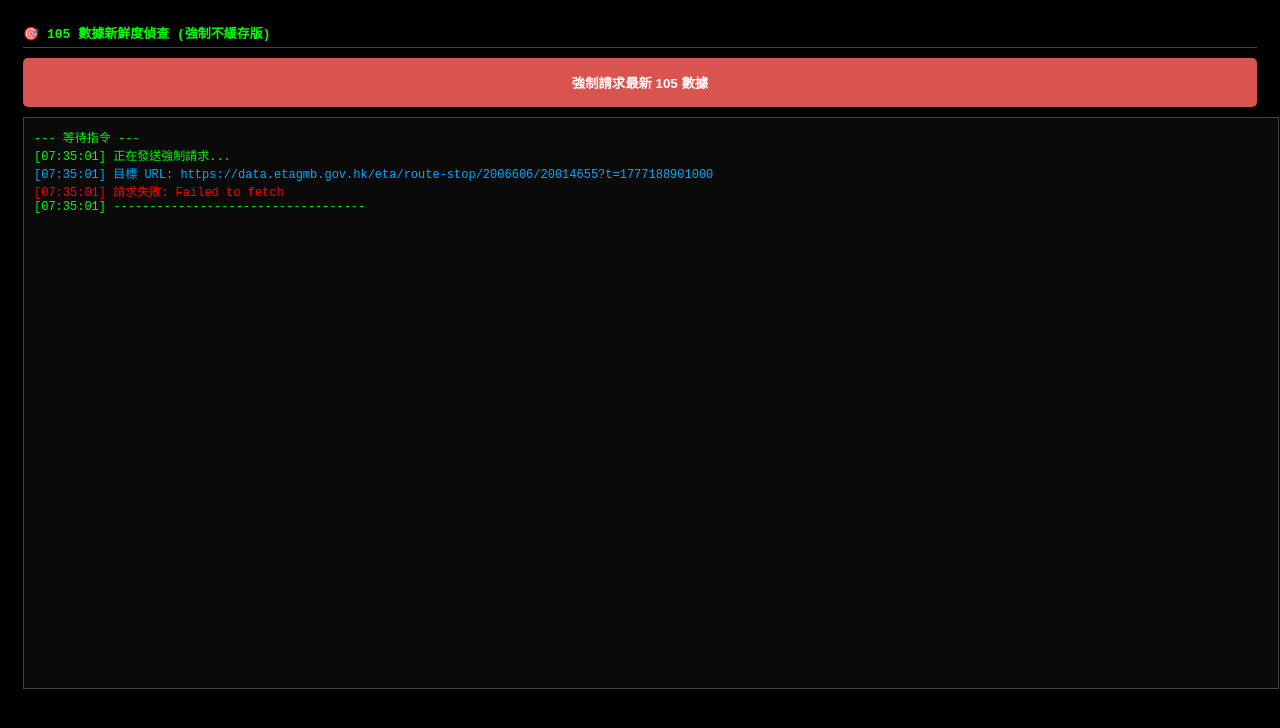
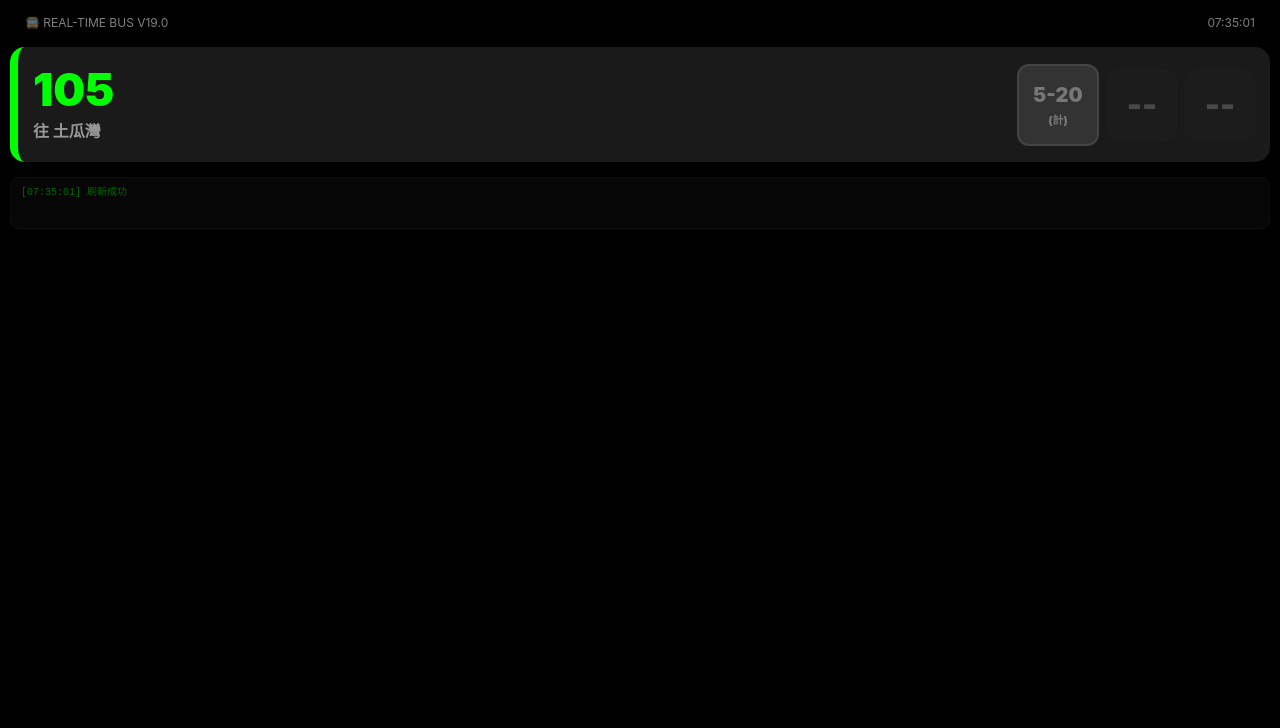
Before and after one commit to ivanccf823-web/IAM-bus-display, a plain HTML site: page index.html in a window 1280 px wide. Drawn offline with Linux system fonts and the light colour scheme; no server answers.

Commit message:
Update index.html

```diff
--- a/index.html
+++ b/index.html
@@ -2,90 +2,150 @@
 <html lang="zh-HK">
 <head>
     <meta charset="UTF-8">
-    <meta name="viewport" content="width=device-width, initial-scale=1.0">
-    <title>105 深度偵錯 V18.0</title>
+    <meta name="viewport" content="width=device-width, initial-scale=1.0, maximum-scale=1.0, user-scalable=no, viewport-fit=cover">
+    <title>實時巴士站牌 V19.0</title>
     <style>
-        body { background: #000; color: #0f0; font-family: monospace; padding: 15px; }
-        #console {
-            width: 100%; height: 550px; background: #0a0a0a; color: #0f0;
-            border: 1px solid #444; padding: 10px; overflow-y: scroll;
-            font-size: 12px; white-space: pre-wrap;
+        :root {
+            --kmb-color: #ffcc00; --gmb-color: #00ff00; --bg-color: #000;
+            --real-time-color: #00ff00; --scheduled-color: #777777;
         }
-        .btn { background: #d9534f; color: white; border: none; padding: 15px; border-radius: 5px; width: 100%; font-weight: bold; cursor: pointer; margin-bottom: 10px; }
-        .data-box { color: #0af; margin: 10px 0; border: 1px dashed #444; padding: 5px; }
-        .timestamp { color: #ffcc00; font-weight: bold; }
+        body {
+            background: var(--bg-color); color: #fff; font-family: -apple-system, sans-serif;
+            margin: 0; padding: 10px; overflow-x: hidden;
+        }
+        .header { display: flex; justify-content: space-between; align-items: center; padding: 5px 15px; opacity: 0.5; font-size: 12px; }
+        .card {
+            background: #1a1a1a; margin: 12px 0; border-radius: 15px; display: flex;
+            justify-content: space-between; align-items: center; padding: 15px;
+            border-left: 8px solid var(--kmb-color); min-height: 85px;
+        }
+        .gmb-card { border-left-color: var(--gmb-color); }
+        .info-section { display: flex; flex-direction: column; justify-content: center; flex: 1; }
+        .route-num { font-size: 45px; font-weight: 900; color: var(--kmb-color); line-height: 1; }
+        .gmb-card .route-num { color: var(--gmb-color); }
+        .dest { font-size: 16px; color: #999; margin-top: 6px; font-weight: bold; }
+        .eta-section { display: flex; gap: 8px; align-items: center; justify-content: flex-end; }
+        .eta-box {
+            width: 68px; height: 68px; background: #262626; border-radius: 12px;
+            display: flex; flex-direction: column; justify-content: center; align-items: center;
+            flex-shrink: 0; border: 1px solid #333;
+        }
+        .eta-box:first-child { background: #333; border: 2px solid #444; width: 78px; height: 78px; }
+        .val-real { color: var(--real-time-color); }
+        .val-sch { color: var(--scheduled-color); }
+        .val-white { color: #ffffff; }
+        .eta-val { font-size: 32px; font-weight: 900; line-height: 1; }
+        .eta-box:first-child .eta-val { font-size: 40px; }
+        .eta-tag { font-size: 11px; margin-top: 4px; font-weight: 900; }
+        .fallback-text { font-size: 20px; color: var(--scheduled-color); font-weight: 900; }
+        .arriving { color: #ffcc00; font-size: 14px; font-weight: bold; animation: blink 1s infinite; text-align: center; line-height: 1.2; }
+        @keyframes blink { 0% {opacity:1} 50% {opacity:0.3} 100% {opacity:1} }
+        #debug-log { height: 40px; background: #111; color: #00ff00; font-size: 10px; font-family: monospace; padding: 5px 10px; border-radius: 8px; overflow: hidden; margin-top: 15px; border: 1px solid #222; opacity: 0.4; }
     </style>
 </head>
 <body>
 
-<div style="border-bottom: 1px solid #444; margin-bottom: 10px; padding-bottom: 5px;">
-    <strong>🎯 105 數據新鮮度偵查 (強制不緩存版)</strong>
+<div class="header">
+    <span>🚍 REAL-TIME BUS V19.0</span>
+    <span id="update-time">--:--:--</span>
 </div>
 
-<button class="btn" onclick="forceRefresh105()">強制請求最新 105 數據</button>
-
-<div id="console">--- 等待指令 ---</div>
+<div id="display">載入中...</div>
+<div id="debug-log">系統啟動中...</div>
 
 <script>
-    const RID = "2006606";
-    const SID = "20014655";
+    const SYNC_CONFIGS = [
+        { type: 'KMB', route: '98D', stop_id: '6AE5EC17DAE4E646', dir: 'O' },
+        { type: 'KMB', route: '290A', stop_id: '3366C1DC458401B3', dir: 'I' },
+        { type: 'KMB', route: '290X', stop_id: '3366C1DC458401B3', dir: 'I' },
+        { type: 'GMB', route: '105', route_id: '2006606', stop_id: '20014655' }
+    ];
+
     const PROXY = "https://api.allorigins.win/get?url=";
-    let lastData = "";
 
-    function log(msg, type = 'INFO') {
-        const el = document.getElementById('console');
-        const time = new Date().toLocaleTimeString('zh-HK',{hour12:false});
-        const color = type === 'DATA' ? '#0af' : (type === 'ERROR' ? '#f00' : '#0f0');
-        el.innerHTML += `\n<span style="color:${color}">[${time}] ${msg}</span>`;
-        el.scrollTop = el.scrollHeight;
+    function addLog(msg) {
+        document.getElementById('debug-log').innerHTML = `[${new Date().toLocaleTimeString('zh-HK',{hour12:false})}] ${msg}`;
     }
 
-    async function forceRefresh105() {
-        // 🚀 加入 Cache Buster: 喺網址後面加個隨機數，確保唔會攞到舊 Cache
-        const ts = Date.now();
-        const target = `https://data.etagmb.gov.hk/eta/route-stop/${RID}/${SID}?t=${ts}`;
-        const proxyUrl = `${PROXY}${encodeURIComponent(target)}`;
+    async function updateUI() {
+        let html = '';
+        const now = new Date();
+        const hr = now.getHours();
+        document.getElementById('update-time').innerText = now.toLocaleTimeString('zh-HK',{hour12:false});
 
-        log(`正在發送強制請求...`);
-        log(`目標 URL: ${target}`, 'DATA');
+        for (const item of SYNC_CONFIGS) {
+            try {
+                let etas = [];
+                let useFallback = false;
 
-        try {
-            const res = await fetch(proxyUrl);
-            const wrapper = await res.json();
-            const rawJson = wrapper.contents;
-            const json = JSON.parse(rawJson);
+                if (item.type === 'KMB') {
+                    const res = await fetch(`https://data.etabus.gov.hk/v1/transport/kmb/eta/${item.stop_id}/${item.route}/1?t=${Date.now()}`);
+                    const json = await res.json();
+                    etas = (json.data || []).filter(d => d.dir === item.dir).slice(0, 3).map(d => ({ dest: d.dest_tc, time: d.eta, is_gmb: false }));
+                }
+                else if (item.type === 'GMB') {
+                    try {
+                        const target = `https://data.etagmb.gov.hk/eta/route-stop/${item.route_id}/${item.stop_id}?t=${Date.now()}`;
+                        const res = await fetch(PROXY + encodeURIComponent(target));
+                        const wrapper = await res.json();
+                        const json = JSON.parse(wrapper.contents);
 
-            // 檢查數據時間
-            const apiTime = json.generated_timestamp || "無時間戳";
-            log(`伺服器生成時間: <span class="timestamp">${apiTime}</span>`);
+                        // 🚀 關鍵修正：將 eta_res 改回回傳數據中的 "eta"
+                        const rawList = (json.data && Array.isArray(json.data)) ? (json.data[0].eta || []) : (json.data?.eta || []);
 
-            if (rawJson === lastData) {
-                log(`⚠️ 數據內容同上一次完全一樣！可能 API 未更新。`, 'ERROR');
-            } else {
-                log(`✅ 數據有變動！`, 'INFO');
-                lastData = rawJson;
-            }
+                        if (rawList.length === 0) {
+                            useFallback = true;
+                        } else {
+                            etas = rawList.map(d => ({
+                                dest: '土瓜灣',
+                                time: d.timestamp,
+                                is_sch: d.eta_status === 0,
+                                is_gmb: true
+                            })).slice(0, 3);
+                        }
+                    } catch (e) { useFallback = true; }
+                }
 
-            // 顯示最關鍵嘅 ETA 段落
-            if (json.data && json.data.length > 0 && json.data[0].eta_res) {
-                const etas = json.data[0].eta_res;
-                log(`目前 ETA 數據：`, 'DATA');
-                etas.forEach((e, i) => {
-                    log(`  ${i+1}. 時間: ${e.timestamp} | 狀態: ${e.eta_status === 1 ? '實時' : '預計'}`);
-                });
-            } else {
-                log(`API 內容: ${rawJson.substring(0, 200)}...`, 'DATA');
-            }
+                const validEtas = etas.filter(eta => (new Date(eta.time) - now) / 1000 > -120);
 
-        } catch (e) {
-            log(`請求失敗: ${e.message}`, 'ERROR');
+                html += `<div class="card ${item.type.toLowerCase()}-card">
+                            <div class="info-section">
+                                <div class="route-num">${item.route}</div>
+                                <div class="dest">往 ${item.type === 'GMB' ? '土瓜灣' : (validEtas[0]?.dest || '---')}</div>
+                            </div>
+                            <div class="eta-section">`;
+
+                if (item.route === '105' && (useFallback || validEtas.length === 0) && hr >= 6 && hr < 24) {
+                    html += `<div class="eta-box"><span class="fallback-text">5-20</span><span class="eta-tag val-sch">(計)</span></div>`;
+                    html += `<div class="eta-box" style="opacity:0.2"><span class="eta-val">--</span></div>`;
+                    html += `<div class="eta-box" style="opacity:0.2"><span class="eta-val">--</span></div>`;
+                }
+                else if (validEtas.length === 0) {
+                    html += `<div style="color:#555; font-size:14px; font-weight:bold; margin-right:10px;">服務結束</div>`;
+                }
+                else {
+                    for (let i = 0; i < 3; i++) {
+                        if (validEtas[i]) {
+                            const diff = Math.floor((new Date(validEtas[i].time) - now) / 60000);
+                            let colorClass = item.type === 'GMB' ? (validEtas[i].is_sch ? 'val-sch' : 'val-real') : 'val-white';
+                            let tagHtml = item.type === 'GMB' ? `<span class="eta-tag ${colorClass}">${validEtas[i].is_sch ? '(計)' : '(實)'}</span>` : '';
+
+                            let display = diff <= 0 ? `<span class="arriving">即將<br>抵達</span>` : `<span class="eta-val ${colorClass}">${diff}</span>${tagHtml}`;
+                            html += `<div class="eta-box">${display}</div>`;
+                        } else {
+                            html += `<div class="eta-box" style="opacity:0.15"><span class="eta-val">--</span></div>`;
+                        }
+                    }
+                }
+                html += `</div></div>`;
+            } catch (e) { addLog(item.route + " 跳過"); }
         }
-        log(`-----------------------------------`);
+        document.getElementById('display').innerHTML = html;
+        addLog("刷新成功");
     }
 
-    // 自動每 30 秒跑一次，方便你觀察
-    setInterval(forceRefresh105, 30000);
-    forceRefresh105();
+    updateUI();
+    setInterval(updateUI, 30000);
 </script>
 </body>
 </html>
```
